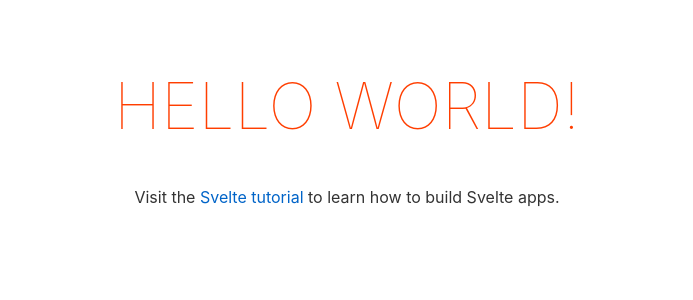
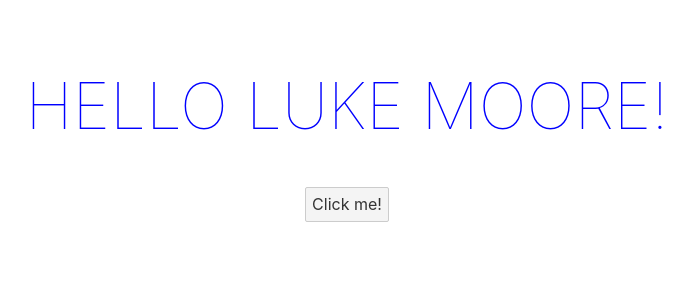
Before and after one commit to Lukem20/Boulder-Buddy, a Svelte app in the folder my-portfolio/: page / in a window 1280 px wide. Shown: the top 300 px of the page, without its empty margins (293-986 px from the left). Built offline with nearby package versions, Linux system fonts and the light colour scheme.

Commit message:
workin with svelte

```diff
--- a/my-portfolio/src/App.svelte
+++ b/my-portfolio/src/App.svelte
@@ -1,10 +1,23 @@
 <script>
-	export let name;
+	let firstName = 'Luke';
+	let lastName = 'Moore';
+	let color = "blue";
+	let showText = false;
+
+	$: name = firstName + ' ' + lastName;
+
+	const toggle = () => {
+		color = color === 'blue' ? 'red' : 'blue';
+		showText = !showText;
+	}
 </script>
 
 <main>
-	<h1>Hello {name}!</h1>
-	<p>Visit the <a href="https://svelte.dev/tutorial">Svelte tutorial</a> to learn how to build Svelte apps.</p>
+	<h1 style="color: {color}">Hello {name}!</h1>
+	{#if showText}
+		<p>Visit the <a href="https://svelte.dev/tutorial">Svelte tutorial</a> to learn how to build Svelte apps.</p>
+	{/if}
+	<button on:click={toggle}>Click me!</button>
 </main>
 
 <style>
--- a/my-portfolio/src/main.js
+++ b/my-portfolio/src/main.js
@@ -2,9 +2,6 @@ import App from './App.svelte';
 
 const app = new App({
 	target: document.body,
-	props: {
-		name: 'world'
-	}
 });
 
 export default app;
```
